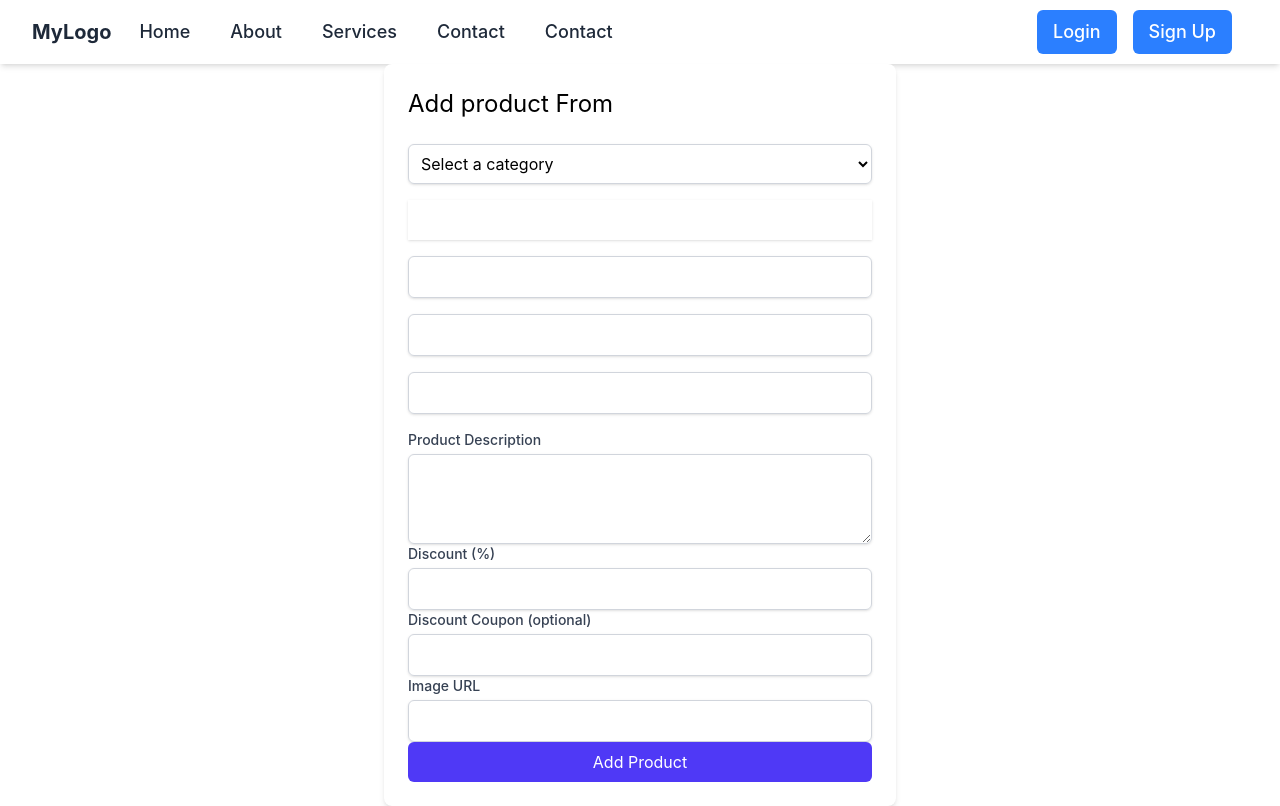
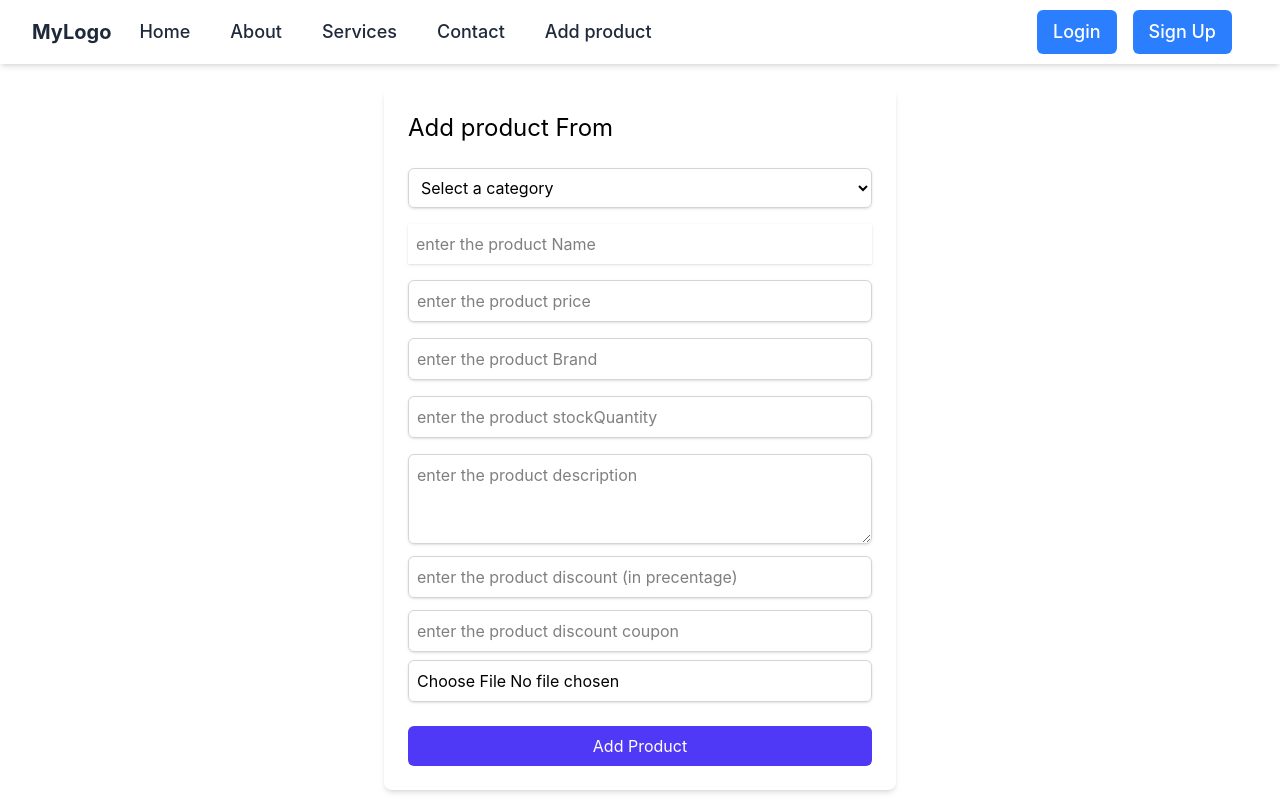
Before and after one commit to Nabeen-Thapa/smartJHOLA, a React (Create React App) app: page /addProduct in a window 1280 px wide. Built offline with nearby package versions, Linux system fonts and the light colour scheme.

Commit message:
Add modified add product form

```diff
--- a/src/components/Navbar.tsx
+++ b/src/components/user.Navbar.tsx
@@ -28,7 +28,7 @@ const Navbar = () => {
               <a href="/contact"
                 className="text-gray-800 hover:text-blue-500 px-3 py-2 rounded-md text-lg font-medium">Contact</a>
                 <a href="/addProduct"
-                className="text-gray-800 hover:text-blue-500 px-3 py-2 rounded-md text-lg font-medium">Contact</a>
+                className="text-gray-800 hover:text-blue-500 px-3 py-2 rounded-md text-lg font-medium">Add product</a>
             </div>
         </div>
 
--- a/src/layouts/admin.addProductForm.tsx
+++ b/src/layouts/admin.addProductForm.tsx
@@ -26,7 +26,7 @@ const AddProductForm = () => {
       };
     return (
         <>
-            <div className="max-w-lg mx-auto p-6 bg-white shadow-md rounded-lg">
+            <div className="max-w-lg mx-auto mt-6 p-6 bg-white shadow-md rounded-lg">
                 <h1 className="text-2xl font-blod mb-6">Add product From</h1>
                 <form onSubmit={addProductSubmit} className="space-y-4">
                     <div>
@@ -48,6 +48,7 @@ const AddProductForm = () => {
                             type="text"
                             name="productName"
                             onChange={handleChange}
+                            placeholder="enter the product Name"
                             className="mt-1 block w-full p-2 v-border border-gray-300 rounders-md shadow-sm focus:ring-indogo-500 focus:border-indigo-500" />
                     </div>
                     <div>
@@ -55,6 +56,7 @@ const AddProductForm = () => {
                             type="number"
                             name="price"
                             onChange={handleChange}
+                             placeholder="enter the product price"
                             className="mt-1 block w-full p-2 border border-gray-300 rounded-md shadow-sm focus:ring-indigo-500 focus:border-indigo-500"
                             required
                         />
@@ -64,6 +66,7 @@ const AddProductForm = () => {
                             type="text"
                             name="brand"
                             onChange={handleChange}
+                             placeholder="enter the product Brand"
                             className="mt-1 block w-full p-2 border border-gray-300 rounded-md shadow-sm focus:ring-indigo-500 focus:border-indigo-500"
                         />
                     </div>
@@ -72,52 +75,56 @@ const AddProductForm = () => {
                             type="number"
                             name="stockQuantity"
                             onChange={handleChange}
+                            placeholder="enter the product stockQuantity"
                             className="mt-1 block w-full p-2 border border-gray-300 rounded-md shadow-sm focus:ring-indigo-500 focus:border-indigo-500"
                         />
                     </div>
                     <div>
-                        <label className="block text-sm font-medium text-gray-700">
+                        {/* <label className="block text-sm font-medium text-gray-700">
                             Product Description
-                        </label>
+                        </label> */}
                         <textarea
                             name="productDescription"
                             onChange={handleChange}
+                             placeholder="enter the product description"
                             className="mt-1 block w-full p-2 border border-gray-300 rounded-md shadow-sm focus:ring-indigo-500 focus:border-indigo-500"
                             rows="3"
                         />
                         <div>
-                            <label className="block text-sm font-medium text-gray-700">
+                            {/* <label className="block text-sm font-medium text-gray-700">
                                 Discount (%)
-                            </label>
+                            </label> */}
                             <input
                                 type="number"
                                 name="discount"
                                 onChange={handleChange}
-                                className="mt-1 block w-full p-2 border border-gray-300 rounded-md shadow-sm focus:ring-indigo-500 focus:border-indigo-500"
+                                 placeholder="enter the product discount (in precentage)"
+                                className="mt-3 block w-full p-2 border border-gray-300 rounded-md shadow-sm focus:ring-indigo-500 focus:border-indigo-500"
                             />
                         </div>
 
                         <div>
-                            <label className="block text-sm font-medium text-gray-700">
+                            {/* <label className="block text-sm font-medium text-gray-700">
                                 Discount Coupon (optional)
-                            </label>
+                            </label> */}
                             <input
                                 type="number"
                                 name="discountCoupon"
                                 onChange={handleChange}
-                                className="mt-1 block w-full p-2 border border-gray-300 rounded-md shadow-sm focus:ring-indigo-500 focus:border-indigo-500"
+                                 placeholder="enter the product discount coupon"
+                                className="mt-3 block w-full p-2 border border-gray-300 rounded-md shadow-sm focus:ring-indigo-500 focus:border-indigo-500"
                             />
                         </div>
 
                         <div>
-                            <label className="block text-sm font-medium text-gray-700">
+                            {/* <label className="block text-sm font-medium text-gray-700">
                                 Image URL
-                            </label>
+                            </label> */}
                             <input
-                                type="text"
+                                type="file"
                                 name="image"
                                 onChange={handleChange}
-                                className="mt-1 block w-full p-2 border border-gray-300 rounded-md shadow-sm focus:ring-indigo-500 focus:border-indigo-500"
+                                className="mt-2 mb-6 block w-full p-2  border border-gray-300 rounded-md shadow-sm focus:ring-indigo-500 focus:border-indigo-500"
                                 required
                             />
                         </div>
--- a/src/routes/AppRoutes.tsx
+++ b/src/routes/AppRoutes.tsx
@@ -6,7 +6,7 @@ import {
     Routes
   } from "react-router-dom";
 import Login from '../features/auth/Login.tsx';
-import Navbar from '../components/Navbar.tsx';
+import Navbar from '../components/user.Navbar.tsx';
 import AddProductForm from '../layouts/admin.addProductForm.tsx';
 const AppRoutes = () => {
   return (
```
Also changed, not shown: src/components/admin.Navbar.tsx (added), 1 other file (tests, documents, lock files or other folders).
